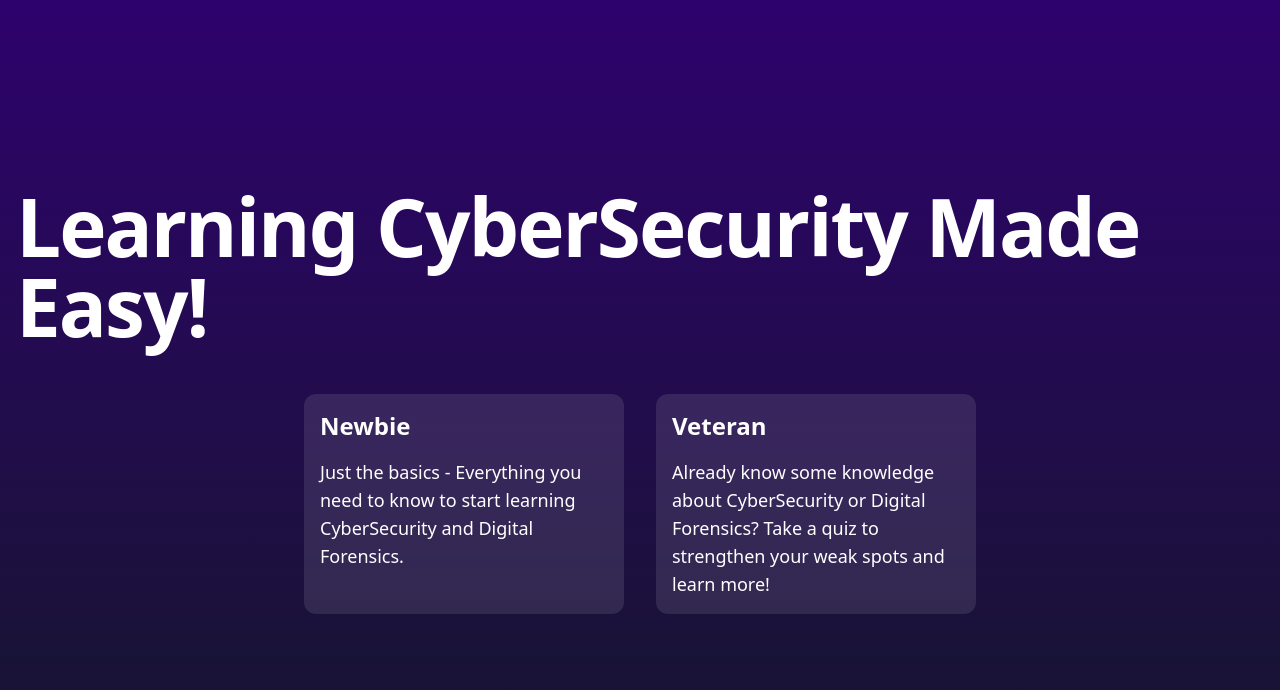
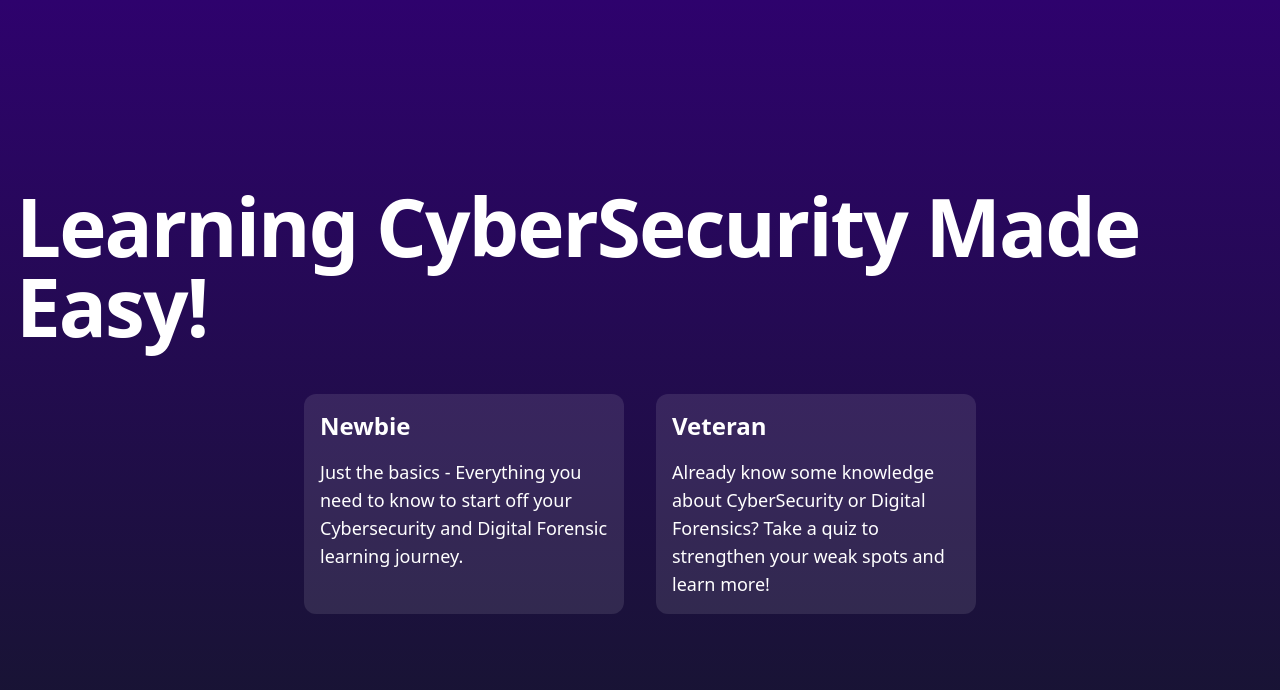
Before and after one commit to BallisticHawk/internship_project, a Next.js app: page / in a window 1280 px wide. Shown: the top 690 px of the page. Built offline with nearby package versions, Linux system fonts and the light colour scheme.

Commit message:
update for first submission

```diff
--- a/src/pages/index.tsx
+++ b/src/pages/index.tsx
@@ -17,17 +17,17 @@ export default function Home() {
           <div className="grid grid-cols-1 gap-4 sm:grid-cols-2 md:gap-8">
             <Link
               className="flex max-w-xs flex-col gap-4 rounded-xl bg-white/10 p-4 text-white hover:bg-white/20"
-              href=""
+              href="https://www.cisco.com/c/en/us/products/security/what-is-cybersecurity.html"
               target="_blank"
             >
               <h3 className="text-2xl font-bold">Newbie</h3>
               <div className="text-lg">
-                Just the basics - Everything you need to know to start learning CyberSecurity and Digital Forensics.
+                Just the basics - Everything you need to know to start off your Cybersecurity and Digital Forensic learning journey.
               </div>
             </Link>
             <Link
               className="flex max-w-xs flex-col gap-4 rounded-xl bg-white/10 p-4 text-white hover:bg-white/20"
-              href=""
+              href="https://www.w3schools.com/cybersecurity/cybersecurity_quiz.php"
               target="_blank"
             >
               <h3 className="text-2xl font-bold">Veteran</h3>
```
